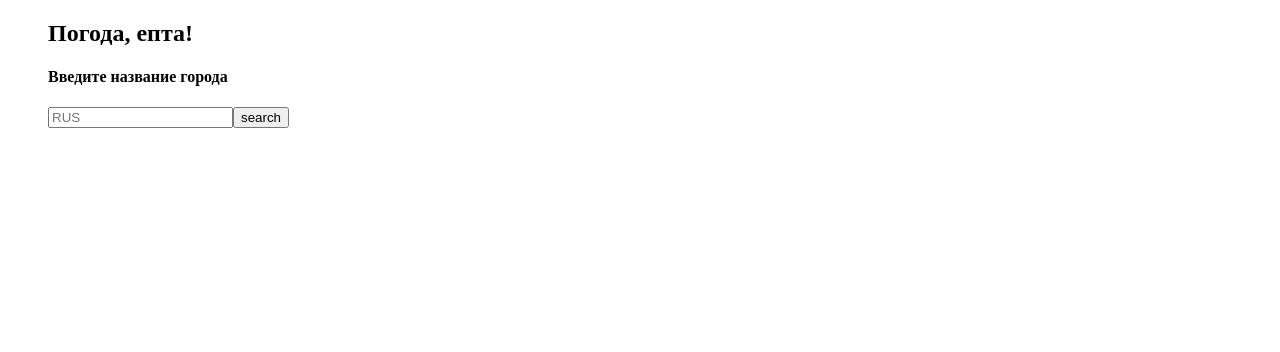
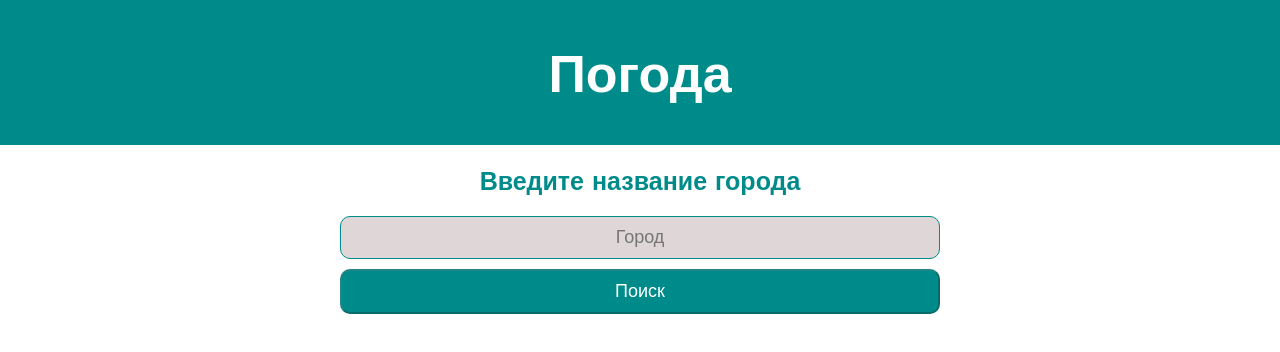
Before and after one commit to borsalinho/pogoda-app, an Angular app: page / in a window 1280 px wide. Shown: the top 352 px of the page. Built offline with nearby package versions, Linux system fonts and the light colour scheme.

Commit message:
Стили +

```diff
--- a/src/app/details/details.component.html
+++ b/src/app/details/details.component.html
@@ -1,16 +1,30 @@
+<div class="header" *ngIf="exportedCityBoolean">
+    <div class="container">
+        <h1 class="header__title">{{exportedCity}}</h1>
+    </div>
 
-<p>{{errorMessage}}</p>
-    {{exportedCity}}
-
-<div *ngIf="isLoading">
-    Загрузка...
 </div>
 
-<div *ngFor="let item of dataSource">
-    <ul *ngFor="let cityes of item; let i=index" >
-        <li *ngIf="i == 0 ||i == 8 || i == 16 || i == 32 || i == 39">
-            {{cityes.dt_txt}} {{(273-cityes.main.temp | number : '1.0-2')}}
-        </li>
-    </ul>
-    <button (click)="refreshData()">Обновить</button>
+<div *ngIf="errorMessage" class="error__message">
+    <div class="container">
+        <p>Произошла ошибка</p>
+        <button class="error__button" routerLink="/">Вернуться назад</button>
+    </div>
 </div>
+
+<div class="container">
+    <div class="result">
+        <div class="loading__text" *ngIf="isLoading">
+            Загрузка...
+        </div>
+        <div class="result__list" *ngFor="let item of dataSource">
+            <div *ngFor="let cityes of item; let i=index" >
+                <div class="result__item" *ngIf="i == 0 ||i == 8 || i == 16 || i == 32 || i == 39">
+                   <span class="mega__kostbIJl">{{cityes.dt_txt}}</span> <span>{{(cityes.main.temp-273 | number : '1.0-2')}} ℃</span>
+
+                </div>
+            </div>
+            <button class="result__button"(click)="refreshData()">Обновить</button>
+        </div>
+    </div>
+</div>
--- a/src/app/details/details.component.scss
+++ b/src/app/details/details.component.scss
@@ -0,0 +1,88 @@
+.header{
+    background-color: darkcyan;
+}
+.header__title{
+    font-size: 32px;
+    color: white;
+    text-align: center;
+    padding: 20px;
+    text-transform: capitalize;
+}
+.result{
+    display: flex;
+    flex-direction: column;
+    padding: 20px 0;
+}
+
+.error__message{
+    color: red;
+    text-align: center;
+    margin-top: 10px;
+    margin-bottom: 10px;
+
+    padding: 10px;
+    border-radius: 10px;
+}
+.error__button{
+    background: darkcyan;
+    color: white;
+    padding: 10px 20px;
+    font-size: 18px;
+    border-radius: 10px;
+    outline: none;
+    margin-bottom: 10px;
+    cursor: pointer;
+    margin: 20px
+}
+.loading__text{
+    color: darkcyan;
+    text-align: center;
+    margin-top: 10px;
+    margin-bottom: 10px;
+    padding: 10px;
+    border-radius: 10px;
+}
+.result__button{
+    background: darkcyan;
+    color: white;
+    padding: 10px;
+    font-size: 18px;
+    border-radius: 10px;
+    outline: none;
+    margin-top: 10px;
+}
+.result__list{
+    display: flex;
+    flex-direction: column;
+}
+.result__item{
+    margin:10px 0;
+    border: 1px solid darkcyan;
+    padding: 10px;
+    border-radius: 10px;
+    grid-template-columns: auto 75px;
+    display: grid;
+}
+.mega__kostbIJl{
+    width: 85px;
+    white-space: nowrap;
+    overflow: hidden;
+}
+
+@media (min-width:600px) {
+    .header__title{
+        font-size: 52px;
+        padding: 40px;
+    }
+    .result{
+        width: 600px;
+        margin: 0 auto;
+    }
+    .search__title{
+        font-size: 25px;
+    }
+    .result__button{
+        width: 200px;
+        margin-left: auto;
+    }
+}
--- a/src/app/details/details.component.ts
+++ b/src/app/details/details.component.ts
@@ -1,6 +1,7 @@
 import { Component, OnInit } from '@angular/core';
 import { HttpClient } from '@angular/common/http';
 import {ExportCityService} from '../export-city.service';
+import {Location} from '@angular/common';
 
 @Component({
   selector: 'app-details',
@@ -9,26 +10,30 @@ import {ExportCityService} from '../export-city.service';
 })
 export class DetailsComponent implements OnInit  {
   response:any;
-  errorMessage:string |any;
+  errorMessage:boolean= false;
+  exportedCityBoolean:boolean = false;
   exportedCity:string|any;
   dataSource:[] | any = [];
   isLoading:boolean=false;
 
   constructor(
     private http:HttpClient,
-    private readonly exportCityData: ExportCityService
+    private readonly exportCityData: ExportCityService,
+    private _location: Location
   ) { }
 
   ngOnInit(): void {
 
-    console.log(this.exportCityData.exportCity)
+    // console.log(this.exportCityData.exportCity)
     this.exportedCity=this.exportCityData.exportCity
     this.getData()
 
   }
 
   getData(){
+    this.errorMessage = false;
     this.isLoading = true;
+    this.exportedCityBoolean = true;
     this.http.get('https://api.openweathermap.org/data/2.5/forecast?q='+this.exportedCity+'&appid=26312246dcd57cf04728a93f70af1fe8&cnt=50')
     .subscribe(
       (response)=>{
@@ -37,8 +42,12 @@ export class DetailsComponent implements OnInit  {
         this.isLoading = false;
       },
       (error) => {
-        this.errorMessage = "Город не найден";
+        this.errorMessage = true;
         this.isLoading = false;
+        this.exportedCityBoolean = false;
+        // тут нужен таймер б и можно было без кнопки назад
+        // this._location.back()
+        ;
       },
     )
   }
--- a/src/app/search/search.component.html
+++ b/src/app/search/search.component.html
@@ -1,24 +1,37 @@
 <section>
+  <div class="header">
     <div class="container">
-      <h1>Погода, епта!</h1>
-      <h4>Введите название города</h4>
+      <h1 class="header__title">Погода</h1>
+    </div>
+  </div>
 
-      <input type="text" placeholder="RUS" [(ngModel)]="cityName">
-      <button (click)="search()">search</button>
-      <div *ngIf="isLoading">
-        Загружается...
-      </div>
-      <p>{{errorMessage}}</p>
-      <ul *ngFor="let city of dataSource; let i=index" >
-        <li>
-          <a routerLink="/details/{{i+1}}" mask="0*.00">{{city.name}}</a>
+  <div class="body">
+    <div class="container">
+        <div class="search">
+          <h4 class="search__title">Введите название города</h4>
+          <div class="search__body">
+            <input class="search__input" type="text" placeholder="Город" [(ngModel)]="cityName" (keyup.enter)="search()">
 
-          {{273-city.main.temp | number : '1.0-2'}}
+            <button class="search__button" [disabled] ="!cityName" (click)="search()">Поиск</button>
 
-          <button (click)="dataSource.splice(i,1)">Удалить</button>
+            <div class="error_loading" *ngIf="isLoading">Загружается...</div>
+            <div class="error_enter" *ngIf="errorMessage">Неверное название города</div>
+            <div class="error_repeat-city" *ngIf="errorRepeatCity">Этот город уже присутсвует</div>
 
-        </li>
-      </ul>
+            <div class="search__item" *ngFor="let city of dataSource; let i=index" >
+              <a routerLink="/details/{{i+1}}" mask="0*.00">{{city.name}}</a>
+              {{city.main.temp-273 | number : '1.0-2'}} ℃
+              <button (click)="dataSource.splice(i,1)">Удалить</button>
+            </div>
+
+          </div>
+
+
+        </div>
     </div>
+  </div>
+
+
+
 
 </section>
--- a/src/app/search/search.component.scss
+++ b/src/app/search/search.component.scss
@@ -1,6 +1,123 @@
-.container{
-    max-width: 1200px;
-    padding-left: 40px;
-    padding-right: 40px;
-    margin: 0 auto;
+
+.header{
+    background-color:darkcyan;
 }
+.header__title{
+    font-size: 32px;
+    color: white;
+    text-align: center;
+    padding: 20px;
+}
+.search{
+    display: flex;
+    flex-direction: column;
+    padding: 20px 0;
+}
+.search__body{
+    display: contents;
+}
+.search__title{
+    text-align: center;
+    margin-bottom: 20px;
+    color: darkcyan;
+}
+.search__input{
+    padding: 10px;
+    border-radius: 10px;
+    border: 1px solid darkcyan;
+    text-align: center;
+    background-color: rgb(223, 215, 215);
+    outline: none;
+    margin-bottom: 10px;
+    font-size: 18px;
+    text-transform: capitalize;
+}
+.search__button{
+    background: darkcyan;
+    color: white;
+    padding: 10px;
+    font-size: 18px;
+    border-radius: 10px;
+    outline: none;
+    margin-bottom: 10px;
+}
+.error_enter{
+    color: red;
+    text-align: center;
+    margin-top: 10px;
+    margin-bottom: 10px;
+    border: 1px solid red;
+    padding: 10px;
+    border-radius: 10px;
+}
+.error_loading{
+    color: darkcyan;
+    text-align: center;
+    margin-top: 10px;
+    margin-bottom: 10px;
+    border: 1px solid darkcyan;
+    padding: 10px;
+    border-radius: 10px;
+}
+.error_repeat-city{
+    color: red;
+    text-align: center;
+    margin-top: 10px;
+    margin-bottom: 10px;
+    border: 1px solid red;
+    padding: 10px;
+    border-radius: 10px;
+}
+
+.search__item{
+    margin:10px 0;
+    border: 1px solid darkcyan;
+    padding: 10px;
+    border-radius: 10px;
+    grid-template-columns: auto 75px 80px;
+    display: grid;
+
+    a{
+        text-decoration: none;
+        font-weight: bold;
+        color: darkcyan
+    }
+    button{
+        color: darkcyan;
+        border: 1px solid darkcyan;
+        border-radius: 5px;
+    }
+
+}
+
+
+
+@media (min-width:600px) {
+    .header__title{
+        font-size: 52px;
+        padding: 40px;
+    }
+    .search{
+        width: 600px;
+        margin: 0 auto;
+    }
+    .search__title{
+        font-size: 25px;
+    }
+}
+
+::-webkit-input-placeholder {
+    text-align:center;
+    }
+
+:-moz-placeholder { /* Firefox 18- */
+    text-align:center;
+}
+
+::-moz-placeholder {  /* Firefox 19+ */
+    text-align:center;
+}
+
+:-ms-input-placeholder {
+    text-align:center;
+}
--- a/src/app/search/search.component.ts
+++ b/src/app/search/search.component.ts
@@ -11,10 +11,10 @@ export class SearchComponent implements OnInit {
   cityName : string ="";
   response: any;
   dataSource:[] | any  = [];
-  errorMessage:any;
+  errorRepeatCity:boolean=false;
   isLoading:boolean=false;
   usedCityList:any=[] ;
-
+  errorMessage:boolean=false;
 
   constructor(
     private http:HttpClient,
@@ -26,12 +26,14 @@ export class SearchComponent implements OnInit {
 
   search(){
     this.isLoading = true;
+    this.errorMessage = false;
+    this.errorRepeatCity = false;
     this.http.get('https://api.openweathermap.org/data/2.5/weather?q='+this.cityName+'&appid=26312246dcd57cf04728a93f70af1fe8')
     .subscribe(
       (response)=>{
-        this.errorMessage = "";
+        this.errorMessage = true;
         this.response = response;
-
+        this.errorRepeatCity = false;
         if (!this.usedCityList.includes(this.response.name)){
           this.usedCityList.push(this.response.name);
           this.dataSource.push(this.response);
@@ -39,15 +41,18 @@ export class SearchComponent implements OnInit {
           this.exportCityData.exportCity = this.cityName;
         }
         else{
-          this.errorMessage = "Город уже есть";
+          this.errorMessage = false;
+          this.isLoading = false;
+          this.errorRepeatCity = true;
         };
 
-
+        this.errorMessage = false;
         this.isLoading = false;
       },
       (error) => {
-        this.errorMessage = "Не правильный ввод";
+        this.errorRepeatCity = false;
         this.isLoading = false;
+        this.errorMessage = true;
       },
     )
   }
--- a/src/index.html
+++ b/src/index.html
@@ -9,5 +9,6 @@
 </head>
 <body>
   <app-root></app-root>
+  <script src="https://momentjs.com/downloads/moment.js"></script>
 </body>
 </html>
--- a/src/styles.scss
+++ b/src/styles.scss
@@ -1 +1,25 @@
 /* You can add global styles to this file, and also import other style files */
+@import url('https://fonts.googleapis.com/css2?family=Readex+Pro:wght@200;300;400;500;600;700&display=swap');
+
+body{
+    font-family: 'Readex Pro', sans-serif;
+}
+
+*{
+    margin:0;
+    padding: 0;
+    box-sizing: border-box;
+    -moz-box-sizing: border-box;
+}
+.container{
+    padding-left: 20px;
+    padding-right: 20px;
+}
+@media (min-width:600px) {
+    .container{
+        max-width: 1200px;
+        padding-left: 40px;
+        padding-right: 40px;
+        margin: 0 auto;
+    }
+}
```
